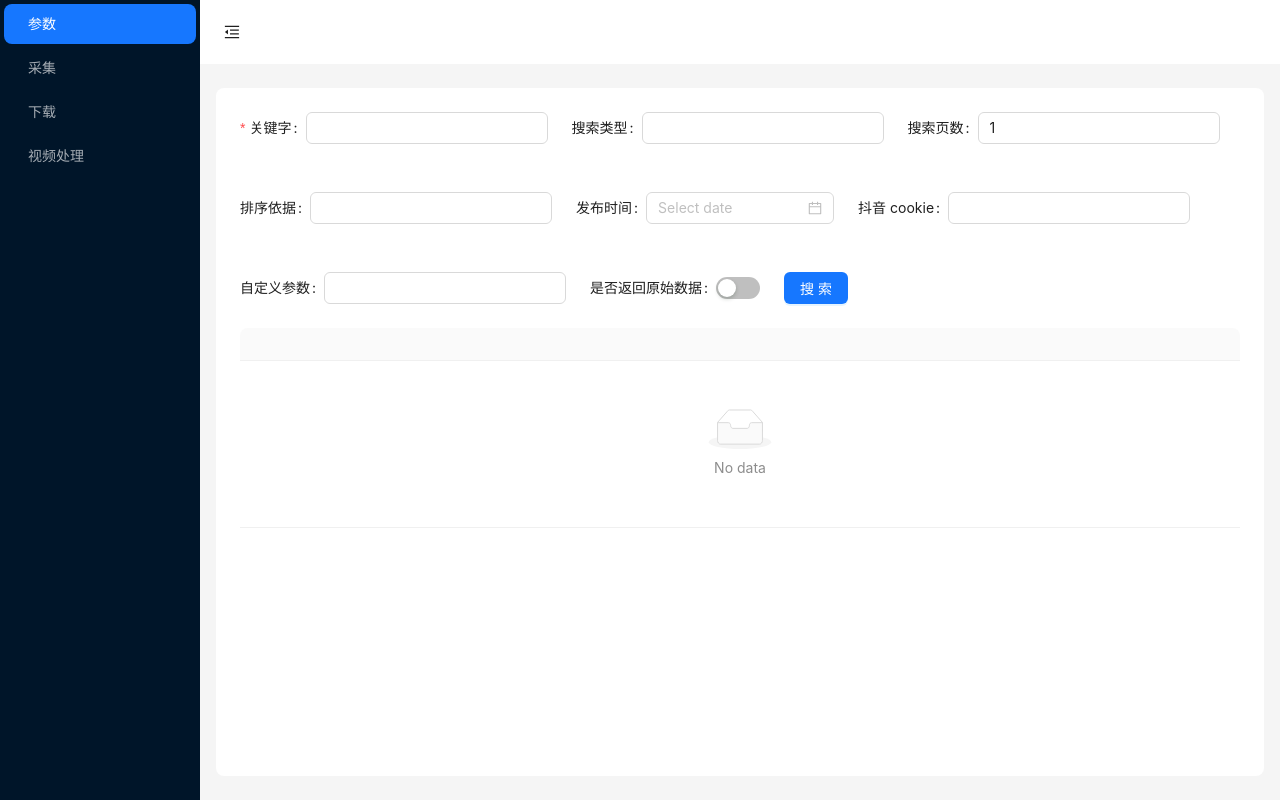
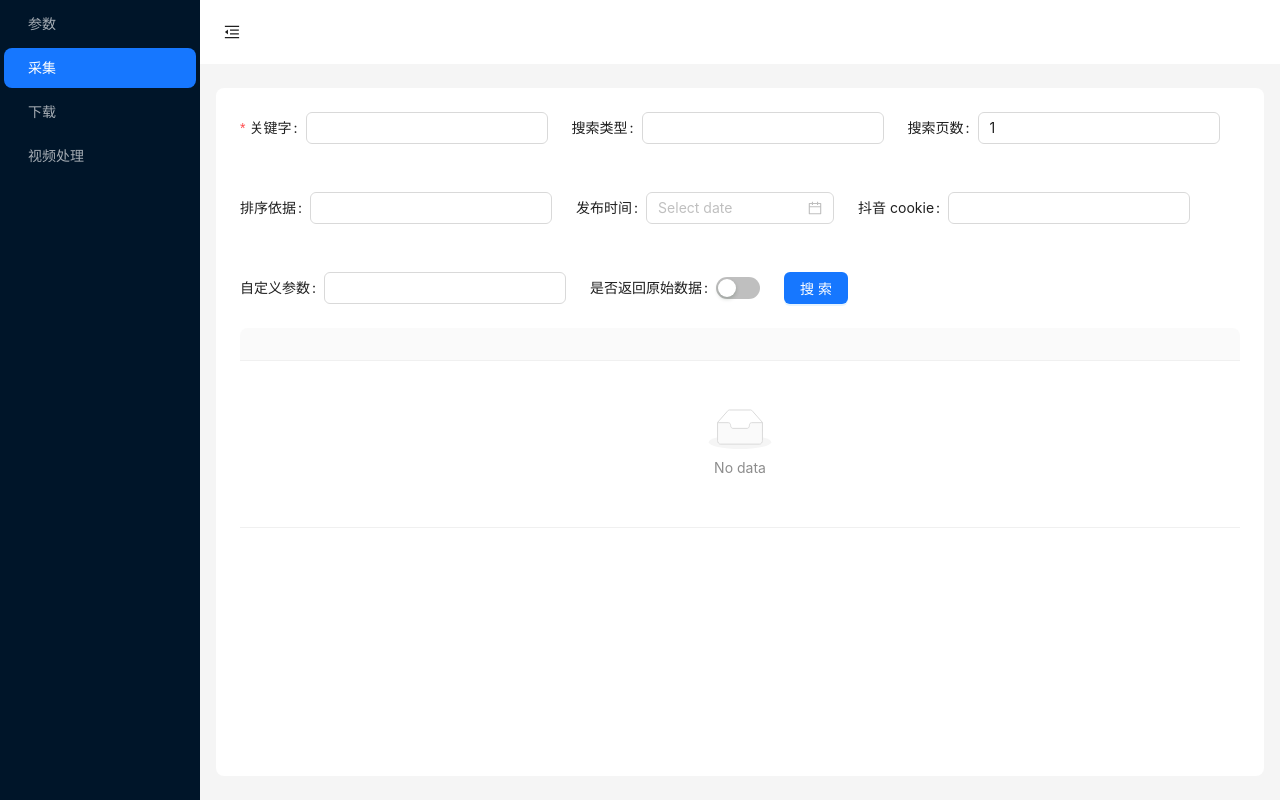
Before and after one commit to scccy/DownloadvideoWeb, a React (Vite) app in the folder web/: page /gather in a window 1280 px wide. Built offline with nearby package versions, Linux system fonts and the light colour scheme.

Commit message:
feat: fix some bugs

```diff
--- a/web/src/pages/gather/index.tsx
+++ b/web/src/pages/gather/index.tsx
@@ -60,7 +60,7 @@ const Gather: React.FC = () => {
             <Input type="number" defaultValue={1} />
           </Form.Item>
 
-          <Form.Item label="排序依据" name="pages">
+          <Form.Item label="排序依据" name="sort_type">
             <Input />
           </Form.Item>
 
--- a/web/src/pages/layout.tsx
+++ b/web/src/pages/layout.tsx
@@ -1,5 +1,5 @@
 import React from 'react';
-import { Outlet, useNavigate } from 'react-router-dom';
+import { Outlet, useLocation, useNavigate } from 'react-router-dom';
 import { Layout as AntdLayout, Button, Menu, MenuProps, theme } from 'antd';
 import { MenuFoldOutlined, MenuUnfoldOutlined } from '@ant-design/icons';
 
@@ -11,6 +11,7 @@ const Layout: React.FC = () => {
     token: { colorBgContainer, borderRadiusLG },
   } = theme.useToken();
   const nav = useNavigate();
+  const location = useLocation();
 
   const items: MenuProps['items'] = [
     {
@@ -43,7 +44,7 @@ const Layout: React.FC = () => {
         <Menu
           theme="dark"
           mode="inline"
-          defaultSelectedKeys={[items[0]?.key!]}
+          selectedKeys={location.pathname.split('/')}
           items={items}
           onClick={handleMenuClick}
         />
--- a/web/vite.config.ts
+++ b/web/vite.config.ts
@@ -7,7 +7,7 @@ export default defineConfig({
   server: {
     proxy: {
       '/tk': {
-        target: 'http://127.0.0.1:8000',
+        target: 'http://127.0.0.1:8001',
       },
     },
   },
```
